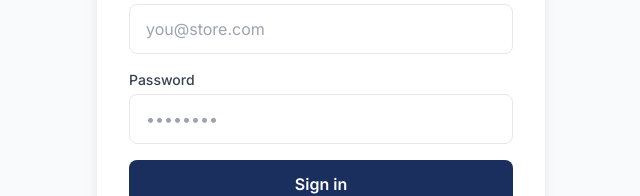
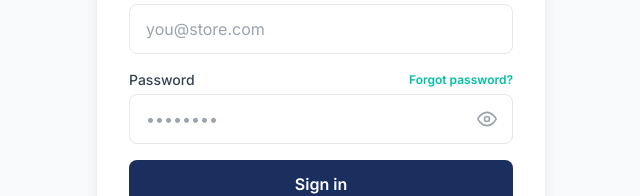
Before and after one commit to MrZorian/tryrecivo-app, a Next.js app: page /login in a window 1280 px wide. Shown: the part 369-565 px from the top of the page, without its empty margins (319-959 px from the left). Built offline with nearby package versions, Linux system fonts and the light colour scheme; no server answers.

Commit message:
Add password toggle and forgot password to login

```diff
--- a/app/login/page.tsx
+++ b/app/login/page.tsx
@@ -8,6 +8,7 @@ import Link from 'next/link'
 export default function LoginPage() {
   const [email, setEmail] = useState('')
   const [password, setPassword] = useState('')
+  const [showPassword, setShowPassword] = useState(false)
   const [error, setError] = useState('')
   const [loading, setLoading] = useState(false)
   const router = useRouter()
@@ -40,45 +41,28 @@ export default function LoginPage() {
         <form onSubmit={handleLogin} className="space-y-4">
           <div>
             <label className="block text-sm font-medium text-gray-700 mb-1">Email</label>
-            <input
-              type="email"
-              value={email}
-              onChange={e => setEmail(e.target.value)}
-              required
-              className="w-full px-4 py-3 rounded-lg border border-gray-200 focus:outline-none focus:ring-2 text-gray-900"
-              placeholder="you@store.com"
-            />
+            <input type="email" value={email} onChange={e => setEmail(e.target.value)} required className="w-full px-4 py-3 rounded-lg border border-gray-200 focus:outline-none focus:ring-2 text-gray-900" placeholder="you@store.com" />
           </div>
           <div>
-            <label className="block text-sm font-medium text-gray-700 mb-1">Password</label>
-            <input
-              type="password"
-              value={password}
-              onChange={e => setPassword(e.target.value)}
-              required
-              className="w-full px-4 py-3 rounded-lg border border-gray-200 focus:outline-none focus:ring-2 text-gray-900"
-              placeholder="••••••••"
-            />
+            <div className="flex items-center justify-between mb-1">
+              <label className="block text-sm font-medium text-gray-700">Password</label>
+              <Link href="/forgot-password" className="text-xs font-semibold hover:underline" style={{color:'#00bfa5'}}>Forgot password?</Link>
+            </div>
+            <div className="relative">
+              <input type={showPassword ? 'text' : 'password'} value={password} onChange={e => setPassword(e.target.value)} required className="w-full px-4 py-3 pr-12 rounded-lg border border-gray-200 focus:outline-none focus:ring-2 text-gray-900" placeholder="••••••••" />
+              <button type="button" onClick={() => setShowPassword(v => !v)} className="absolute right-3 top-1/2 -translate-y-1/2 text-gray-400 hover:text-gray-600 transition-colors p-1" tabIndex={-1}>
+                {showPassword ? (
+                  <svg width="20" height="20" viewBox="0 0 24 24" fill="none" stroke="currentColor" strokeWidth="2" strokeLinecap="round" strokeLinejoin="round"><path d="M17.94 17.94A10.07 10.07 0 0112 20c-7 0-11-8-11-8a18.45 18.45 0 015.06-5.94"/><path d="M9.9 4.24A9.12 9.12 0 0112 4c7 0 11 8 11 8a18.5 18.5 0 01-2.16 3.19"/><line x1="1" y1="1" x2="23" y2="23"/></svg>
+                ) : (
+                  <svg width="20" height="20" viewBox="0 0 24 24" fill="none" stroke="currentColor" strokeWidth="2" strokeLinecap="round" strokeLinejoin="round"><path d="M1 12s4-8 11-8 11 8 11 8-4 8-11 8-11-8-11-8z"/><circle cx="12" cy="12" r="3"/></svg>
+                )}
+              </button>
+            </div>
           </div>
-
           {error && <p className="text-red-500 text-sm">{error}</p>}
-
-          <button
-            type="submit"
-            disabled={loading}
-            className="w-full py-3 rounded-lg text-white font-semibold transition-all"
-            style={{background: loading ? '#94a3b8' : '#1a2f5e'}}
-          >
-            {loading ? 'Signing in...' : 'Sign in'}
-          </button>
+          <button type="submit" disabled={loading} className="w-full py-3 rounded-lg text-white font-semibold transition-all" style={{background: loading ? '#94a3b8' : '#1a2f5e'}}>{loading ? 'Signing in...' : 'Sign in'}</button>
         </form>
-
-        <p className="text-center text-sm text-gray-500 mt-6">
-          Don&apos;t have an account?{' '}
-          <Link href="/signup" className="font-semibold" style={{color:'#00bfa5'}}>
-            Sign up free
-          </Link>
-        </p>
+        <p className="text-center text-sm text-gray-500 mt-6">Don&apos;t have an account?{' '}<Link href="/signup" className="font-semibold" style={{color:'#00bfa5'}}>Sign up free</Link></p>
       </div>
     </div>
   )
```
